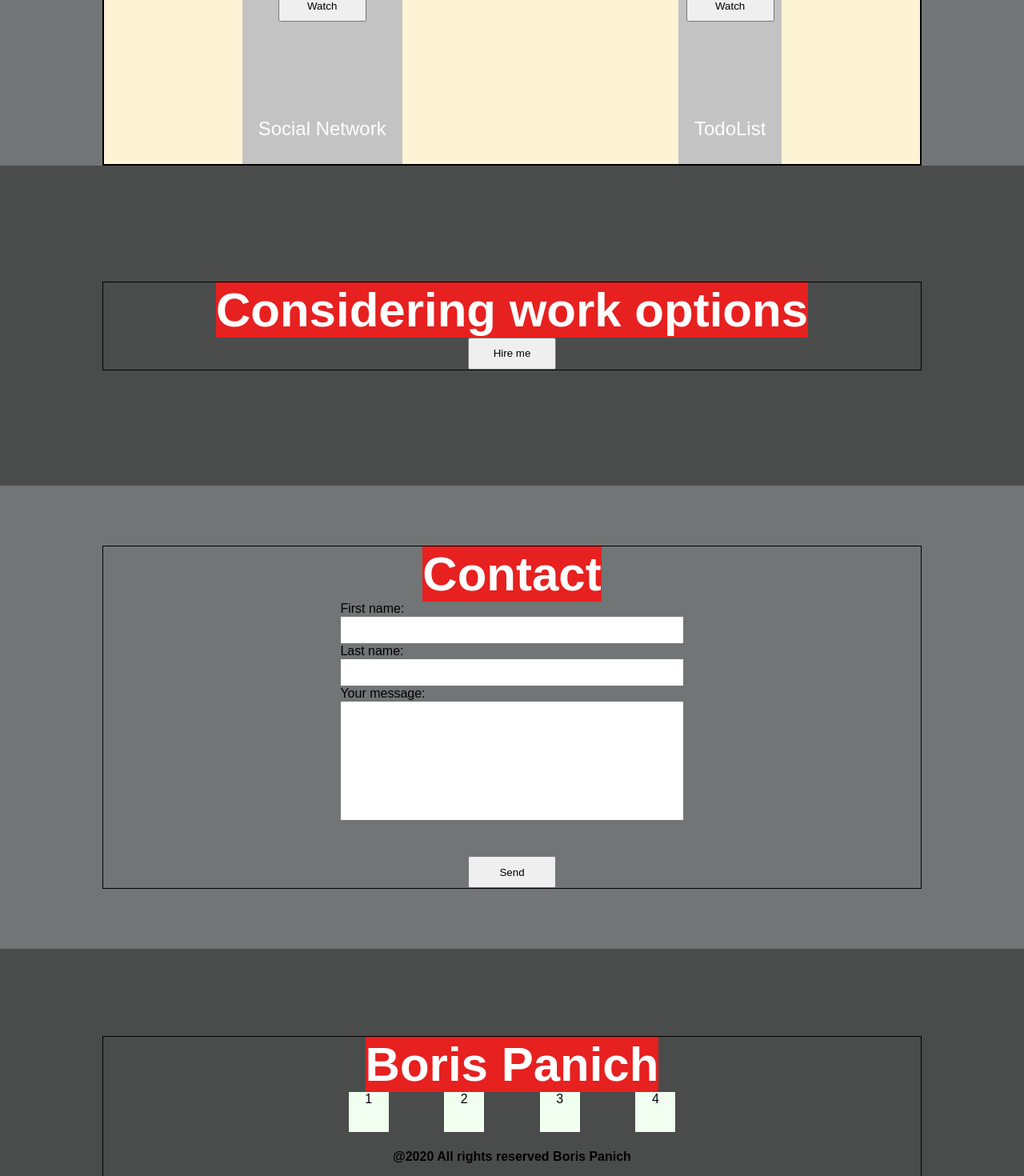
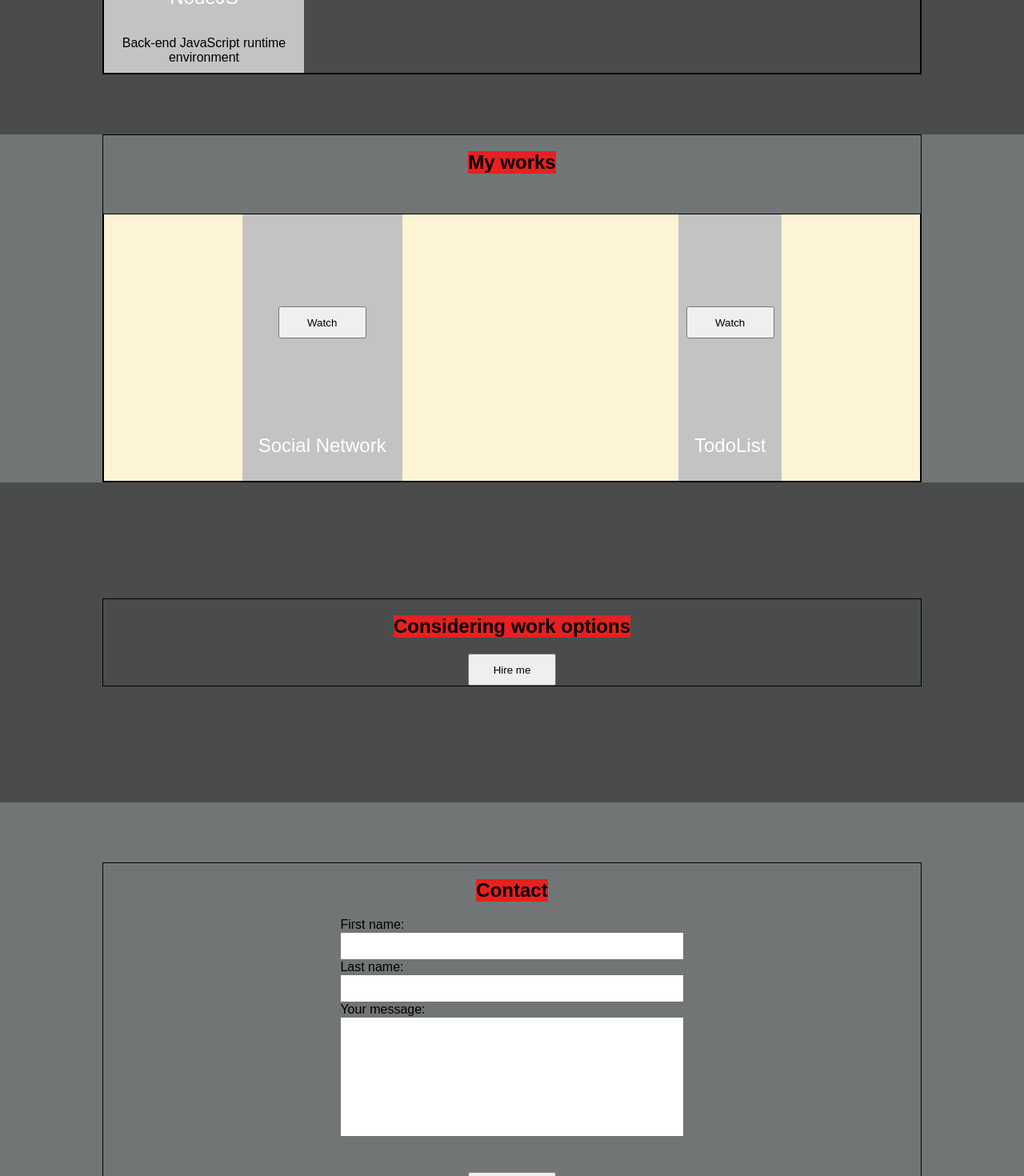
Before and after one commit to BorisPanich/Portfolio, a React (Create React App) app: page / in a window 1280 px wide. Shown: the part 1330-2800 px from the top of the page at 80% size. Built offline with nearby package versions, Linux system fonts and the light colour scheme.

Commit message:
created component Title

```diff
--- a/src/Common/components/title/Title.js
+++ b/src/Common/components/title/Title.js
@@ -1,12 +1,8 @@
 import React from 'react';
-import style from './Title.module.css';
+import s from './Title.module.css';
 
-function Title(props) {
-    return (
-        <div className={style.title}>
-            <h2>{props.text}</h2>
-        </div>
-    )
-}
+export const Title = React.memo(({title, className}) => {
+    const finalStyle = `${className} ${s.defaulStyle}`
 
-export default Title;
+    return <div className={finalStyle}>{title}</div>
+})
--- a/src/Common/components/title/Title.module.css
+++ b/src/Common/components/title/Title.module.css
@@ -1,48 +1,56 @@
-.projectsBlock {
-    display: flex;
-    flex-direction: column;
-    justify-content: center;
-    align-items: center;
+.defaulStyle {
     text-align: center;
-    background-color: #f8d0d4;
+    background-color: #e72020;
+    font-size: 24px;
+    font-weight: 700;
+    margin: 20px 0;
 }
 
-.projectsContainer {
-    flex-direction: column;
-    justify-content: flex-start;
-}
+/*.projectsBlock {*/
+/*    display: flex;*/
+/*    flex-direction: column;*/
+/*    justify-content: center;*/
+/*    align-items: center;*/
+/*    text-align: center;*/
+/*    background-color: #f8d0d4;*/
+/*}*/
 
-.title {
-    margin: 0 0 30px;
-    font-family: 'Roboto', sans-serif;
-    font-weight: 300;
-    color: #333;
-    text-transform: capitalize;
-    font-size: 36px;
-    line-height: 1.2;
-    letter-spacing: 5px;
-    position: relative;
-}
+/*.projectsContainer {*/
+/*    flex-direction: column;*/
+/*    justify-content: flex-start;*/
+/*}*/
 
-.title h2 {
-    margin: 0;
-}
-.title::before {
-    content: "";
-    position: absolute;
-    background: #1629d0;
-    width: 55px;
-    height: 1px;
-    bottom: -30px;
-    left: 50%;
-    transform: translate(-50%, 50%);
-}
+/*.title {*/
+/*    margin: 0 0 30px;*/
+/*    font-family: 'Roboto', sans-serif;*/
+/*    font-weight: 300;*/
+/*    color: #333;*/
+/*    text-transform: capitalize;*/
+/*    font-size: 36px;*/
+/*    line-height: 1.2;*/
+/*    letter-spacing: 5px;*/
+/*    position: relative;*/
+/*}*/
 
-.projects {
-    border: 1px solid;
-    width: 100%;
-    background-color: #fdf4d6;
-    display: flex;
-    justify-content: space-around;
-    flex-wrap: wrap;
-}
+/*.title h2 {*/
+/*    margin: 0;*/
+/*}*/
+/*.title::before {*/
+/*    content: "";*/
+/*    position: absolute;*/
+/*    background: #1629d0;*/
+/*    width: 55px;*/
+/*    height: 1px;*/
+/*    bottom: -30px;*/
+/*    left: 50%;*/
+/*    transform: translate(-50%, 50%);*/
+/*}*/
+
+/*.projects {*/
+/*    border: 1px solid;*/
+/*    width: 100%;*/
+/*    background-color: #fdf4d6;*/
+/*    display: flex;*/
+/*    justify-content: space-around;*/
+/*    flex-wrap: wrap;*/
+/*}*/
--- a/src/Common/styles/Container.module.css
+++ b/src/Common/styles/Container.module.css
@@ -13,5 +13,6 @@
 @media screen and (max-width: 760px) {
     .container {
         justify-content: center;
+        flex-direction: column;
     }
 }
--- a/src/contacts/Contacts.jsx
+++ b/src/contacts/Contacts.jsx
@@ -2,12 +2,13 @@ import React from 'react';
 import s from './Contacts.module.css';
 import sContainer from './../../src/Common/styles/Container.module.css'
 import {Button} from "../Common/components/button/Button";
+import {Title} from "../Common/components/title/Title";
 
 const Contacts = React.memo(() => {
     return (
         <div className={s.contactBlock}>
             <div className={`${sContainer.container} ${s.contactContainer}`}>
-                <h2 className={s.title}>Contact</h2>
+                <Title title={'Contact'}/>
                 <form className={s.contactForm}>
                     <label htmlFor="fname">First name:</label><br/>
                     <input type="text" id="fname" name="fname"/><br/>
--- a/src/contacts/Contacts.module.css
+++ b/src/contacts/Contacts.module.css
@@ -16,7 +16,7 @@
 }
 
 .contactForm {
-    width: 42%;
+    min-width: 42%;
     margin-bottom: 40px;
 }
 
@@ -39,7 +39,8 @@ textarea {
 
 @media screen and (max-width: 900px) {
     .contactForm {
-        width: 240px;
+        min-width: 50%;
+        width: auto;
         text-align: center;
     }
 }
--- a/src/footer/Footers.js
+++ b/src/footer/Footers.js
@@ -1,12 +1,13 @@
 import React from 'react';
 import s from './Footers.module.css';
 import sContainer from './../../src/Common/styles/Container.module.css'
+import {Title} from "../Common/components/title/Title";
 
 const Footers = React.memo(() => {
     return (
         <div className={s.footerBlock}>
             <div className={`${sContainer.container} ${s.footerContainer}`}>
-                <h2 className={s.title}>Boris Panich</h2>
+                <Title title={'Boris Panich'} />
                 <div className={s.socialLinksBlock}>
                     <div className={s.socialLink}>1</div>
                     <div className={s.socialLink}>2</div>
--- a/src/main/Main.module.css
+++ b/src/main/Main.module.css
@@ -1,8 +1,7 @@
 .mainBlock {
-    height: auto;
     padding: 50px 0;
     background: rgb(114, 117, 117);
-    min-height: 50vh;
+    min-height: 100vh;
     display: flex;
     flex-direction: column;
     justify-content: center;
@@ -11,12 +10,16 @@
 }
 
 .greeting {
-    width: 300px;
+    min-width: 200px;
+    width: 100%;
+    max-width: 300px;
     background: #c3c3c3;
 }
 
 .photo {
-    width: 300px;
+    min-width: 200px;
+    width: 100%;
+    max-width: 300px;
     height: 300px;
     background-color: #e72020;
     background-size: cover;
@@ -26,6 +29,4 @@
     .greeting {
         text-align: center;
     }
-    .photo {
-    }
 }
--- a/src/myWorks/MyWorks.js
+++ b/src/myWorks/MyWorks.js
@@ -4,6 +4,7 @@ import sContainer from './../../src/Common/styles/Container.module.css'
 import todoList from "../assets/images/todoList.png";
 import Sfinks from "../assets/images/Sfinks.jpg";
 import MyWork from "./myWork/MyWork";
+import {Title} from "../Common/components/title/Title";
 
 const MyWorks = React.memo(() => {
     const todoImage = {
@@ -16,7 +17,7 @@ const MyWorks = React.memo(() => {
     return (
         <div className={s.worksBlock}>
             <div className={`${sContainer.container} ${s.worksContainer}`}>
-                <h2 className={s.title}>My works</h2>
+                <Title title={'My works'}/>
                 <div className={s.works}>
                     <MyWork projectName={"Social Network"}
                             discription={"small social network"}
--- a/src/skills/Skills.js
+++ b/src/skills/Skills.js
@@ -2,12 +2,13 @@ import React from 'react';
 import s from './Skills.module.css';
 import sContainer from './../../src/Common/styles/Container.module.css'
 import Skill from "./skill/Skill";
+import {Title} from "../Common/components/title/Title";
 
 const Skills = React.memo(() => {
     return (
         <div className={s.skillsBlock}>
             <div className={`${sContainer.container} ${s.skillsContainer}`}>
-                <h2 className={s.title}>Skills</h2>
+                <Title title={'Skills'} />
                 <div className={s.skills}>
                     <Skill title={"JS"}
                            discription={"Text of lesson JS"}
--- a/src/workingConditions/WorkingConditions.js
+++ b/src/workingConditions/WorkingConditions.js
@@ -2,12 +2,13 @@ import React from 'react';
 import s from './WorkingConditions.module.css';
 import sContainer from './../../src/Common/styles/Container.module.css'
 import {Button} from "../Common/components/button/Button";
+import {Title} from "../Common/components/title/Title";
 
 function WorkingConditions() {
     return (
         <div className={s.workingBlock}>
             <div className={`${sContainer.container} ${s.workingContainer}`}>
-                <h2 className={s.title}>Сonsidering work options</h2>
+                <Title title={'Сonsidering work options'} />
                 <Button name={'Hire me'} />
             </div>
     </div>
--- a/src/workingConditions/WorkingConditions.module.css
+++ b/src/workingConditions/WorkingConditions.module.css
@@ -14,11 +14,6 @@
     justify-content: flex-start;
 }
 
-.title {
-    text-align: center;
-    background-color: #e72020;
-}
-
 .hireButton {
     width: 110px;
     height: 40px;
```
